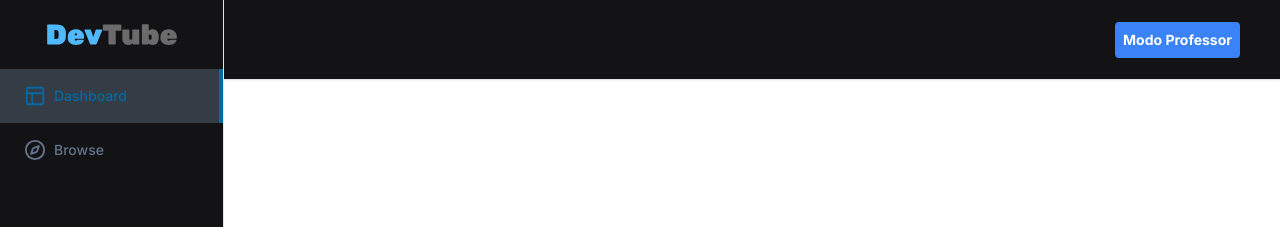
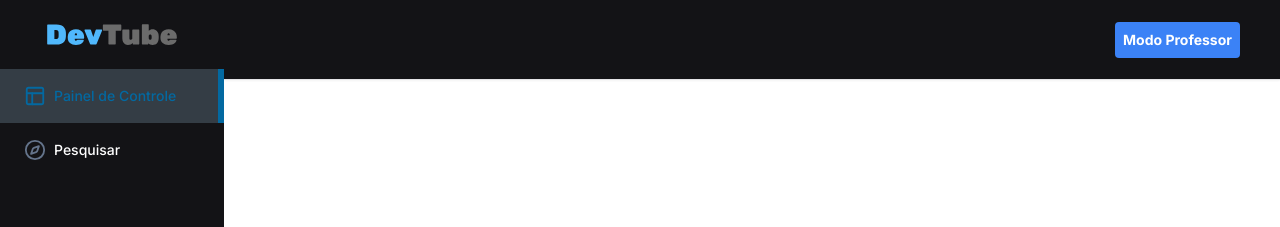
Before and after one commit to IgorCastilhos/devtube, a Next.js app: page / in a window 1280 px wide. Shown: the top 227 px of the page. Built offline with nearby package versions, Linux system fonts and the light colour scheme.

Commit message:
feat: remove border from the sidebar

```diff
--- a/app/(dashboard)/_components/sidebar.tsx
+++ b/app/(dashboard)/_components/sidebar.tsx
@@ -3,7 +3,7 @@ import {SidebarRoutes} from "@/app/(dashboard)/_components/sidebarRoutes";
 
 export const Sidebar = () => {
   return (
-    <div className="h-full border-r flex flex-col overflow-y-auto bg-modern-gray">
+    <div className="h-full flex flex-col overflow-y-auto bg-modern-gray">
       <div className="flex flex-col items-center justify-center p-6">
           <Logo/>
       </div>
--- a/app/(dashboard)/_components/sidebarItem.tsx
+++ b/app/(dashboard)/_components/sidebarItem.tsx
@@ -27,7 +27,7 @@ export const SidebarItem = ({icon: Icon, label, href,}: SidebarItemProps) => {
             onClick={ON_CLICK}
             type={"button"}
             className={cn(
-                "flex items-center gap-x-2 text-slate-500 text-sm font-[500] pl-6 transition-all hover:text-slate-600 hover:bg-slate-300/20",
+                "flex items-center gap-x-2 text-white text-sm font-[500] pl-6 transition-all hover:text-slate-600 hover:bg-slate-300/20",
                 IS_ACTIVE && "text-sky-700 bg-sky-200/20 hover:bg-sky-200/20 hover:text-sky-700",
             )}
         >
@@ -43,7 +43,7 @@ export const SidebarItem = ({icon: Icon, label, href,}: SidebarItemProps) => {
             </div>
             <div
                 className={cn(
-                    "ml-auto opacity-0 border-2 border-sky-700 h-full transition-all",
+                    "ml-auto opacity-0 border-[3px] border-sky-700 h-full transition-all",
                     IS_ACTIVE && "opacity-100"
                 )}
             />
--- a/app/(dashboard)/_components/sidebarRoutes.tsx
+++ b/app/(dashboard)/_components/sidebarRoutes.tsx
@@ -2,17 +2,17 @@
 
 import {SidebarItem} from "@/app/(dashboard)/_components/sidebarItem";
 import {BarChart, Compass, Layout, List} from "lucide-react";
-import {usePathname, useRouter} from "next/navigation";
+import {usePathname} from "next/navigation";
 
 const GUEST_ROUTES = [
     {
         icon: Layout,
-        label: "Dashboard",
+        label: "Painel de Controle",
         href: "/",
     },
     {
         icon: Compass,
-        label: "Browse",
+        label: "Pesquisar",
         href: "/search",
     }
 ]
@@ -20,12 +20,12 @@ const GUEST_ROUTES = [
 const TEACHER_ROUTES = [
     {
         icon: List,
-        label: "Courses",
+        label: "Cursos",
         href: "/teacher/courses",
     },
     {
         icon: BarChart,
-        label: "Analytics",
+        label: "Análise",
         href: "/teacher/analytics",
     }
 ]
--- a/components/navbarRoutes.tsx
+++ b/components/navbarRoutes.tsx
@@ -7,6 +7,8 @@ import {LogOut} from "lucide-react";
 import Link from "next/link";
 
 export const NavbarRoutes = () => {
+    // Adiciona proteção para criação de cursos
+    // const { userId } = useAuth();
     const PATHNAME = usePathname();
     const IS_TEACHER_PAGE = PATHNAME?.startsWith("/teacher");
     const IS_VIDEO_PLAYER_PAGE = PATHNAME?.includes("/chapter");
--- a/components/ui/sheet.tsx
+++ b/components/ui/sheet.tsx
@@ -38,7 +38,7 @@ const sheetVariants = cva(
         top: "inset-x-0 top-0 border-b data-[state=closed]:slide-out-to-top data-[state=open]:slide-in-from-top",
         bottom:
           "inset-x-0 bottom-0 border-t data-[state=closed]:slide-out-to-bottom data-[state=open]:slide-in-from-bottom",
-        left: "inset-y-0 left-0 h-full w-3/4 border-r data-[state=closed]:slide-out-to-left data-[state=open]:slide-in-from-left sm:max-w-sm",
+        left: "inset-y-0 left-0 h-full w-3/4 data-[state=closed]:slide-out-to-left data-[state=open]:slide-in-from-left sm:max-w-sm",
         right:
           "inset-y-0 right-0 h-full w-3/4  border-l data-[state=closed]:slide-out-to-right data-[state=open]:slide-in-from-right sm:max-w-sm",
       },
--- a/package.json
+++ b/package.json
@@ -6,7 +6,8 @@
     "dev": "next dev",
     "build": "next build",
     "start": "next start",
-    "lint": "next lint"
+    "lint": "next lint",
+    "postinstall": "prisma generate"
   },
   "dependencies": {
     "@clerk/nextjs": "^5.1.5",
```
Also changed, not shown: app/(dashboard)/(routes)/teacher/analytics/page.tsx (line endings or trailing spaces).
